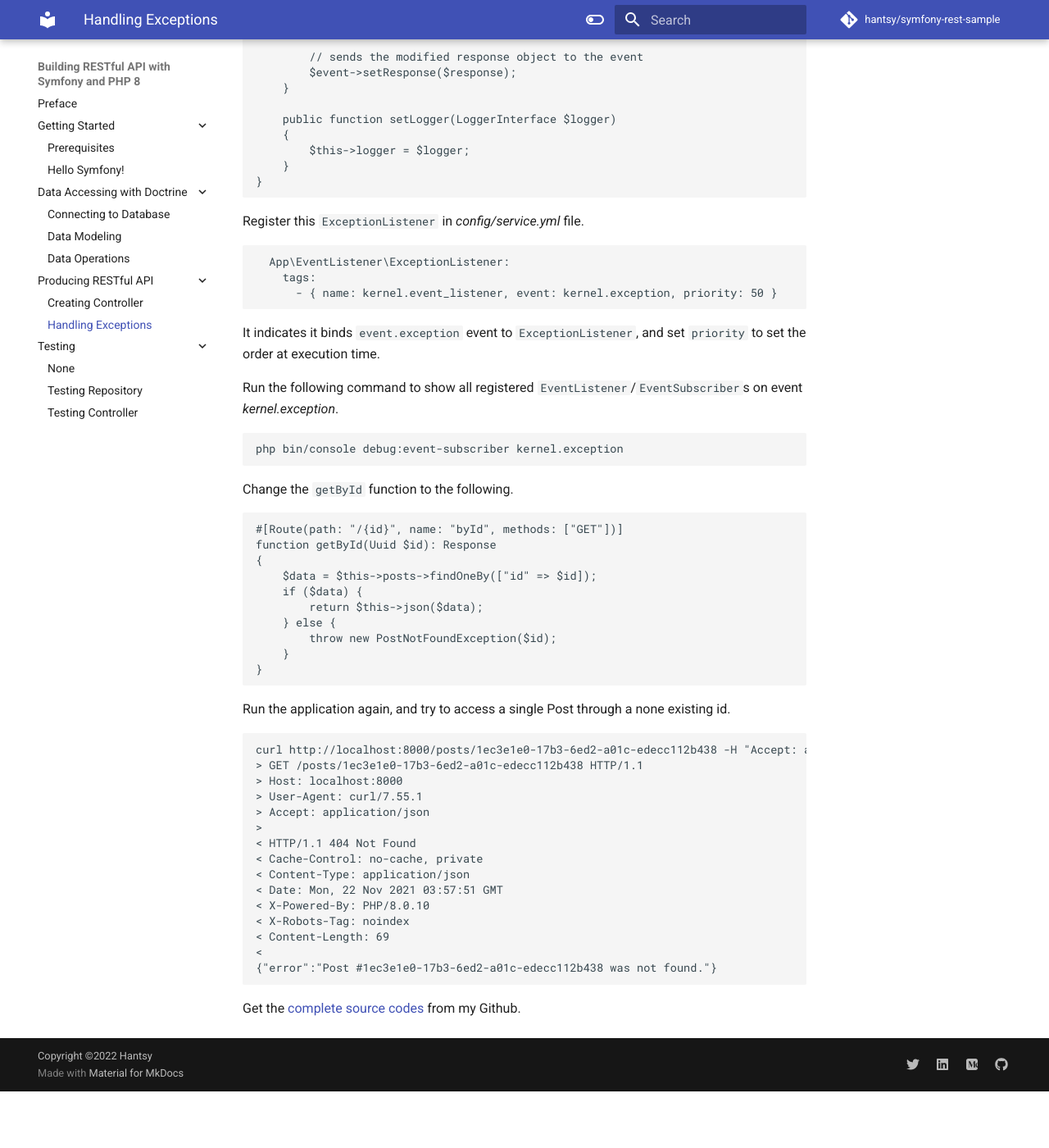
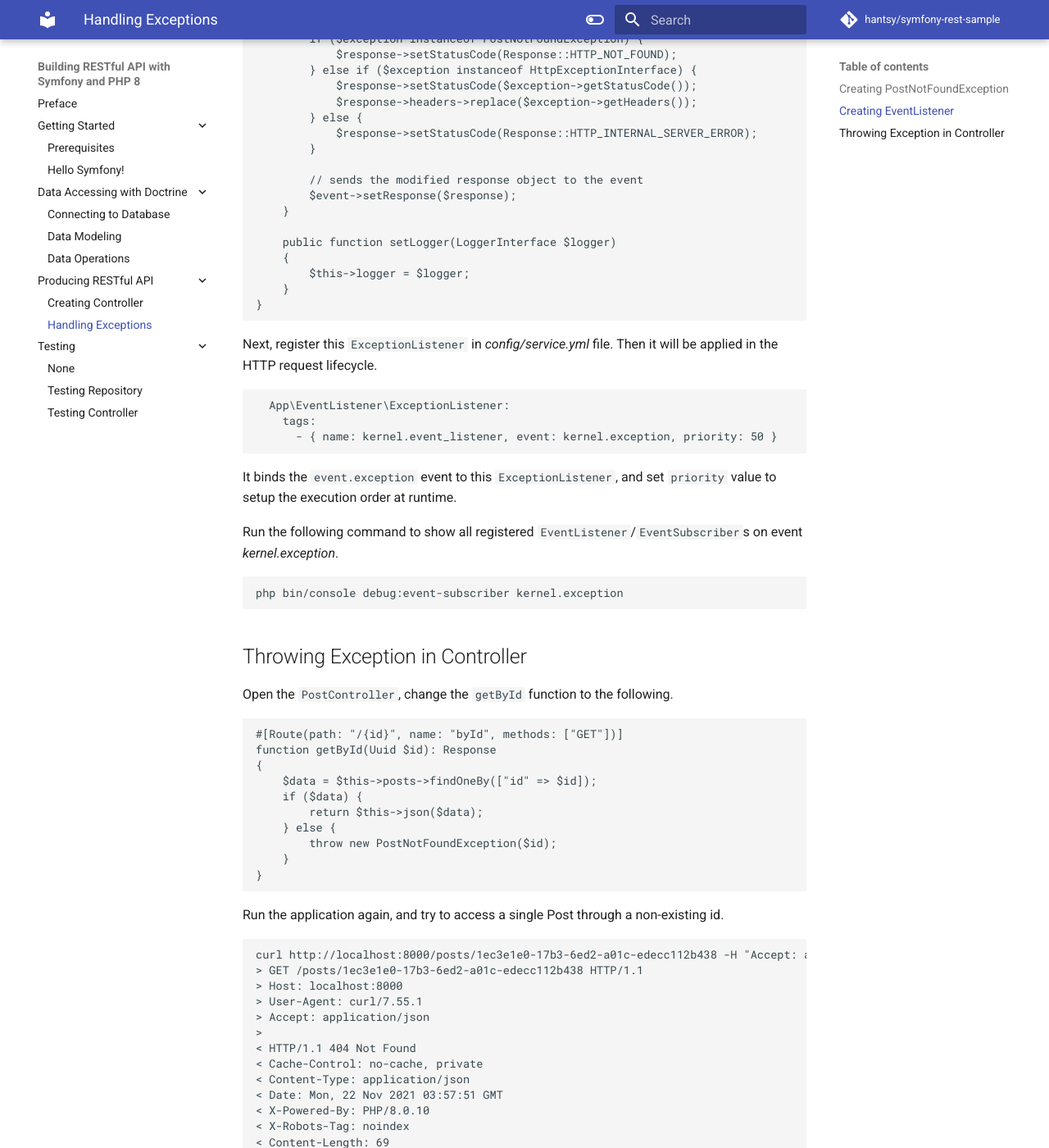
Before and after one commit to ZigZag48/symfony-sample-api, an MkDocs documentation site: the page built from docs/api/ex.md, in a window 1280 px wide and 1400 px high, scrolled down 1041 px. Shown: the whole window at 82% size. Built offline with MkDocs 1.6.1 and Material for MkDocs 9.7.7, drawn with Linux system fonts in a browser that asks for light colours; comment, search, counter and statistics services are not loaded; before the commit the page ends 2372 px from its top, so only the background shows below that; some of the changed text lies outside the part shown.

Commit message:
docs: update docs.

````diff
--- a/docs/api/ex.md
+++ b/docs/api/ex.md
@@ -1,6 +1,8 @@
 # Handling Exception
 
 Symfony kernel provides a event machoism to raise an `Exception` in `Controller` class and handle them  in your custom `EventListener` or `EventSubscriber` .
+
+## Creating PostNotFoundException
 
 For example, create a `PostNotFoundException`.
 
@@ -15,7 +17,11 @@ class PostNotFoundException extends \RuntimeException
 
 }
 ```
-Create a EventListener to catch this exception, and handle the exception as expected.
+
+
+## Creating EventListener
+
+Create a `EventListener` to catch this exception, and handle the exception as expected.
 
 ```php
 class ExceptionListener implements LoggerAwareInterface
@@ -58,7 +64,7 @@ class ExceptionListener implements LoggerAwareInterface
 }
 ```
 
-Register this `ExceptionListener` in *config/service.yml* file.
+Next, register this `ExceptionListener` in *config/service.yml* file. Then it will be applied in the HTTP request lifecycle.
 
 ```yml
   App\EventListener\ExceptionListener:
@@ -66,14 +72,18 @@ Register this `ExceptionListener` in *config/service.yml* file.
       - { name: kernel.event_listener, event: kernel.exception, priority: 50 }
 ```
 
-It indicates it binds `event.exception`  event to `ExceptionListener`, and set `priority` to set the order at execution time.
+It binds the `event.exception`  event to this `ExceptionListener`, and set `priority` value to setup the execution order at runtime.
 
 Run the following command to show all registered `EventListener`/`EventSubscriber`s on event *kernel.exception*.
 
 ```base
 php bin/console debug:event-subscriber kernel.exception
 ```
-Change the  `getById` function to the following.
+
+
+## Throwing Exception in Controller
+
+Open the `PostController`, change the  `getById` function to the following.
 
 ```php
 #[Route(path: "/{id}", name: "byId", methods: ["GET"])]
@@ -88,7 +98,7 @@ function getById(Uuid $id): Response
 }
 ```
 
-Run the application again, and try to access a single Post through a none existing id.
+Run the application again, and try to access a single Post through a non-existing id.
 
 ```bash
 curl http://localhost:8000/posts/1ec3e1e0-17b3-6ed2-a01c-edecc112b438 -H "Accept: application/json" -v
@@ -107,5 +117,3 @@ curl http://localhost:8000/posts/1ec3e1e0-17b3-6ed2-a01c-edecc112b438 -H "Accept
 <
 {"error":"Post #1ec3e1e0-17b3-6ed2-a01c-edecc112b438 was not found."}
 ```
-
-Get the [complete source codes](https://github.com/hantsy/symfony5-sample/tree/master/rest-sample) from  my Github.
````
Also changed, not shown: docs/api/postctl.md (+1 -2 lines).
